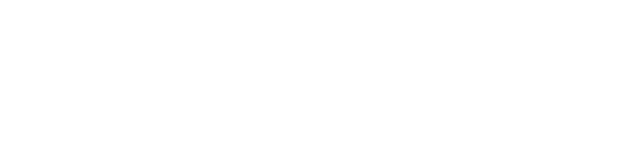
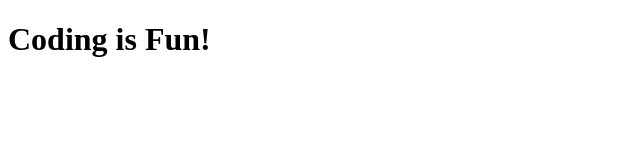
Before and after one commit to Abdulwakil1/myeclipse-repo-java, a plain HTML site: page newfile.html in a window 1280 px wide. Shown: the whole page, without its empty margins (0-640 px from the left). Drawn offline with Linux system fonts and the light colour scheme.

Commit message:
Add h1
h1 introduces coding

```diff
--- a/newfile.html
+++ b/newfile.html
@@ -5,6 +5,7 @@
     <meta http-equiv="X-UA-Compatible" content="IE=edge">
     <meta name="viewport" content="width=device-width, initial-scale=1.0">
     <title>Document changes on mynew-branch. Add additional feature for feature1 branch</title>
+    <h1>Coding is Fun!</h1>
 </head>
 <body>
 
```
